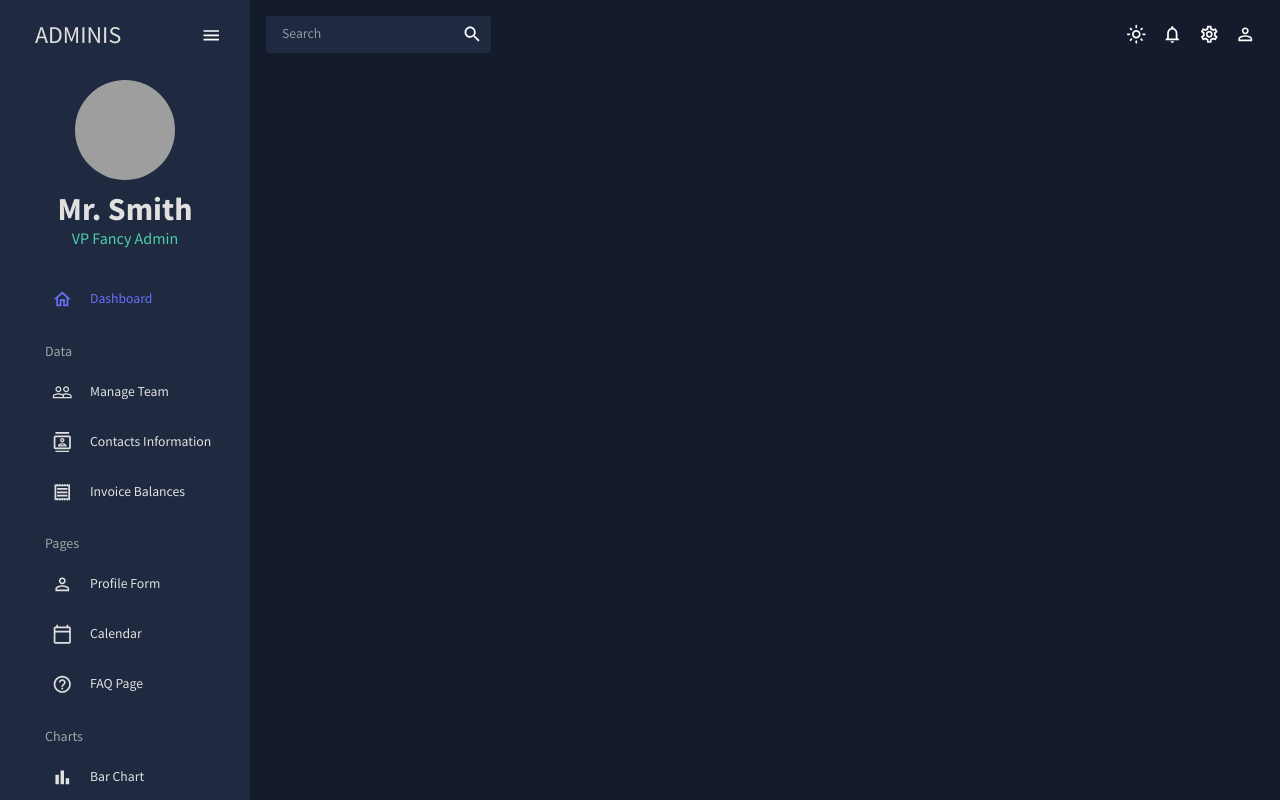
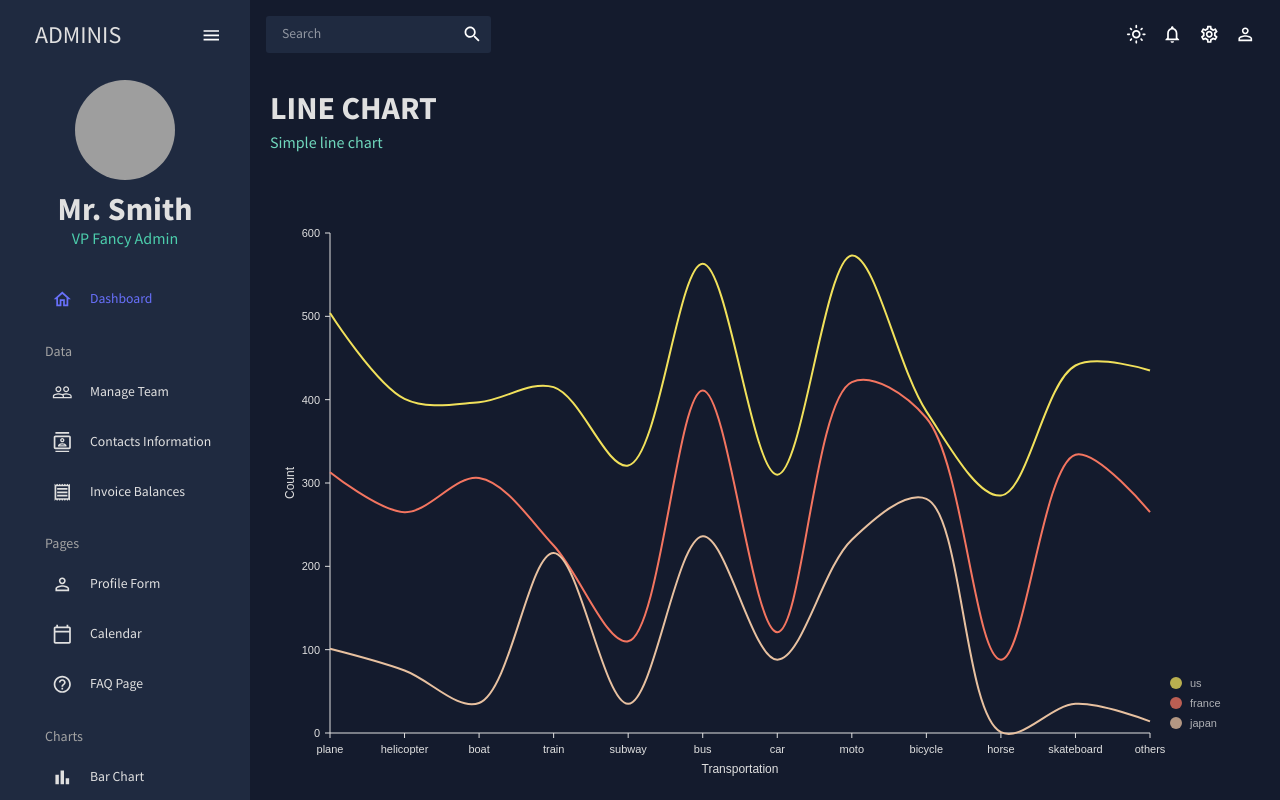
Before and after one commit to matheusalencar23/react-admin, a React (Create React App) app: page /line in a window 1280 px wide. Built offline with nearby package versions, Linux system fonts and the light colour scheme; grey boxes are pictures that could not be loaded.

Commit message:
creating line chart

```diff
--- a/src/App.js
+++ b/src/App.js
@@ -10,7 +10,7 @@
 import Contacts from "./scenes/contacts";
 import Bar from "./scenes/bar";
 import Form from "./scenes/form";
-// import Line from "./scenes/dashboard";
+import Line from "./scenes/line";
 import Pie from "./scenes/pie";
 import FAQ from "./scenes/faq";
 // import Geography from "./scenes/dashboard";
@@ -35,7 +35,7 @@
                 <Route path="/contacts" element={<Contacts />} />
                 <Route path="/bar" element={<Bar />} />
                 <Route path="/form" element={<Form />} />
-                {/* <Route path="/line" element={<Line />} /> */}
+                <Route path="/line" element={<Line />} />
                 <Route path="/pie" element={<Pie />} />
                 <Route path="/faq" element={<FAQ />} />
                 {/* <Route path="/geography" element={<Geography />} /> */}
--- a/src/components/BarChart.jsx
+++ b/src/components/BarChart.jsx
@@ -39,7 +39,7 @@
         },
         tooltip: {
           container: {
-            color: colors.gray[400],
+            color: colors.primary[500],
           },
         },
       }}
--- /dev/null
+++ b/src/components/LineChart.jsx
@@ -0,0 +1,108 @@
+import { useTheme } from "@mui/material";
+import { ResponsiveLine } from "@nivo/line";
+import { mockLineData as data } from "../data/mockData";
+import { tokens } from "../theme";
+
+const LineChart = ({ isDashboard = false }) => {
+  const theme = useTheme();
+  const colors = tokens(theme.palette.mode);
+
+  return (
+    <ResponsiveLine
+      data={data}
+      theme={{
+        axis: {
+          domain: {
+            line: {
+              stroke: colors.gray[100],
+            },
+          },
+          legend: {
+            text: {
+              fill: colors.gray[100],
+            },
+          },
+          ticks: {
+            line: {
+              stroke: colors.gray[100],
+              strokeWidth: 1,
+            },
+            text: {
+              fill: colors.gray[100],
+            },
+          },
+        },
+        legends: {
+          text: {
+            fill: colors.gray[100],
+          },
+        },
+        tooltip: {
+          container: {
+            color: colors.primary[500],
+          },
+        },
+      }}
+      colors={isDashboard ? { datum: "color" } : { scheme: "nivo" }}
+      margin={{ top: 50, right: 110, bottom: 50, left: 60 }}
+      xScale={{ type: "point" }}
+      yScale={{
+        type: "linear",
+        min: "auto",
+        max: "auto",
+        stacked: true,
+        reverse: false,
+      }}
+      yFormat=" >-.2f"
+      curve="catmullRom"
+      axisTop={null}
+      axisRight={null}
+      axisBottom={{
+        orient: "bottom",
+        tickSize: 5,
+        tickPadding: 5,
+        tickRotation: 0,
+        legend: isDashboard ? undefined : "Transportation",
+        legendOffset: 36,
+        legendPosition: "middle",
+      }}
+      axisLeft={{
+        orient: "left",
+        tickValues: 5,
+        tickSize: 5,
+        tickPadding: 5,
+        tickRotation: 0,
+        legend: isDashboard ? undefined : "Count",
+        legendOffset: -40,
+        legendPosition: "middle",
+      }}
+      enableGridX={false}
+      enableGridY={false}
+      pointSize={10}
+      pointColor={{ theme: "background" }}
+      pointBorderWidth={2}
+      pointBorderColor={{ from: "serieColor" }}
+      pointLabelYOffset={-12}
+      useMesh={true}
+      legends={[
+        {
+          anchor: "bottom-right",
+          direction: "column",
+          justify: false,
+          translateX: 100,
+          translateY: 0,
+          itemsSpacing: 0,
+          itemDirection: "left-to-right",
+          itemWidth: 80,
+          itemHeight: 20,
+          itemOpacity: 0.75,
+          symbolSize: 12,
+          symbolShape: "circle",
+          symbolBorderColor: "rgba(0, 0, 0, .5)",
+        },
+      ]}
+    />
+  );
+};
+
+export default LineChart;
--- a/src/components/PieChart.jsx
+++ b/src/components/PieChart.jsx
@@ -39,7 +39,7 @@
         },
         tooltip: {
           container: {
-            color: colors.gray[400],
+            color: colors.primary[500],
           },
         },
       }}
--- /dev/null
+++ b/src/scenes/line/index.jsx
@@ -0,0 +1,16 @@
+import { Box } from "@mui/material";
+import Header from "../../components/Header";
+import LineChart from "../../components/LineChart";
+
+const Line = () => {
+  return (
+    <Box m="20px">
+      <Header title="LINE CHART" subtitle="Simple line chart" />
+      <Box height="75vh">
+        <LineChart />
+      </Box>
+    </Box>
+  );
+};
+
+export default Line;
```
